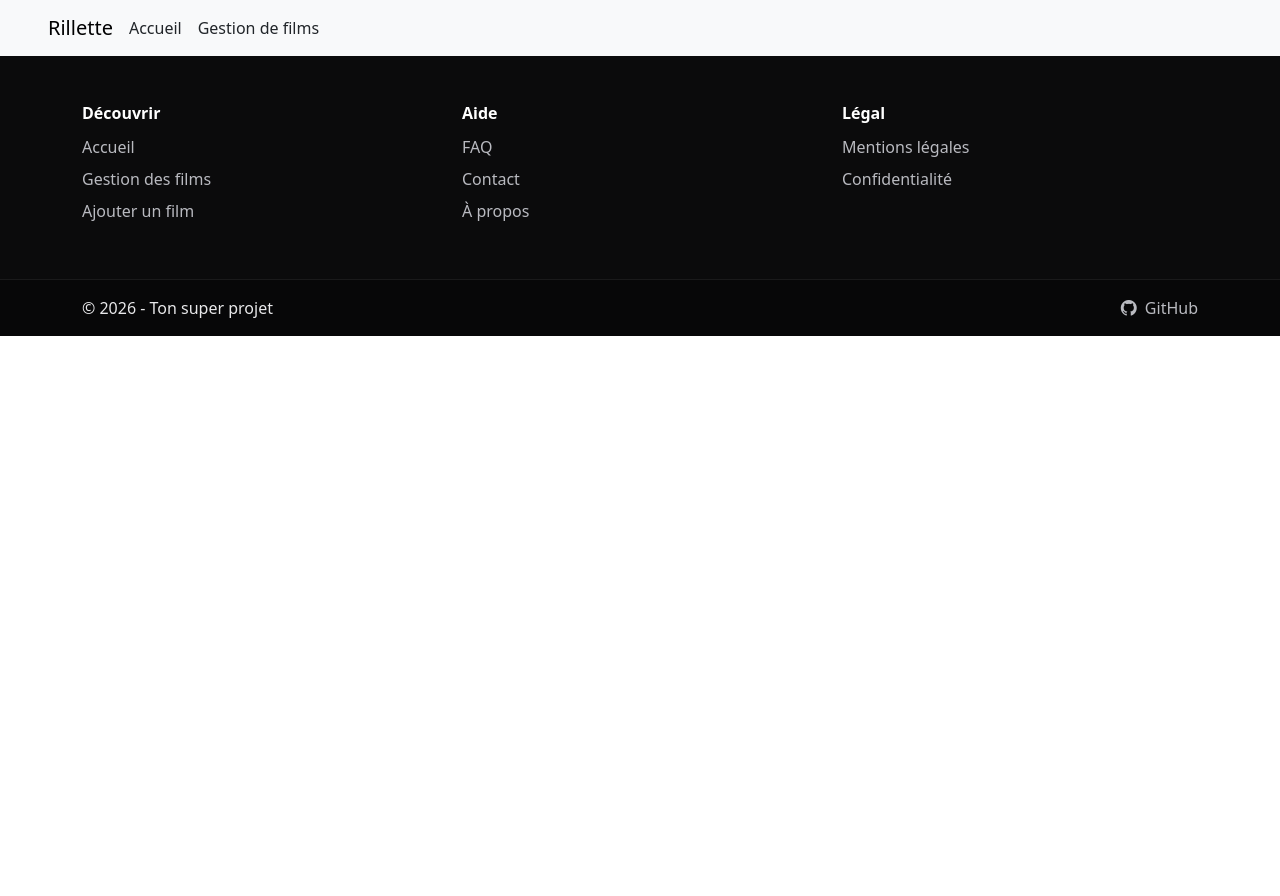
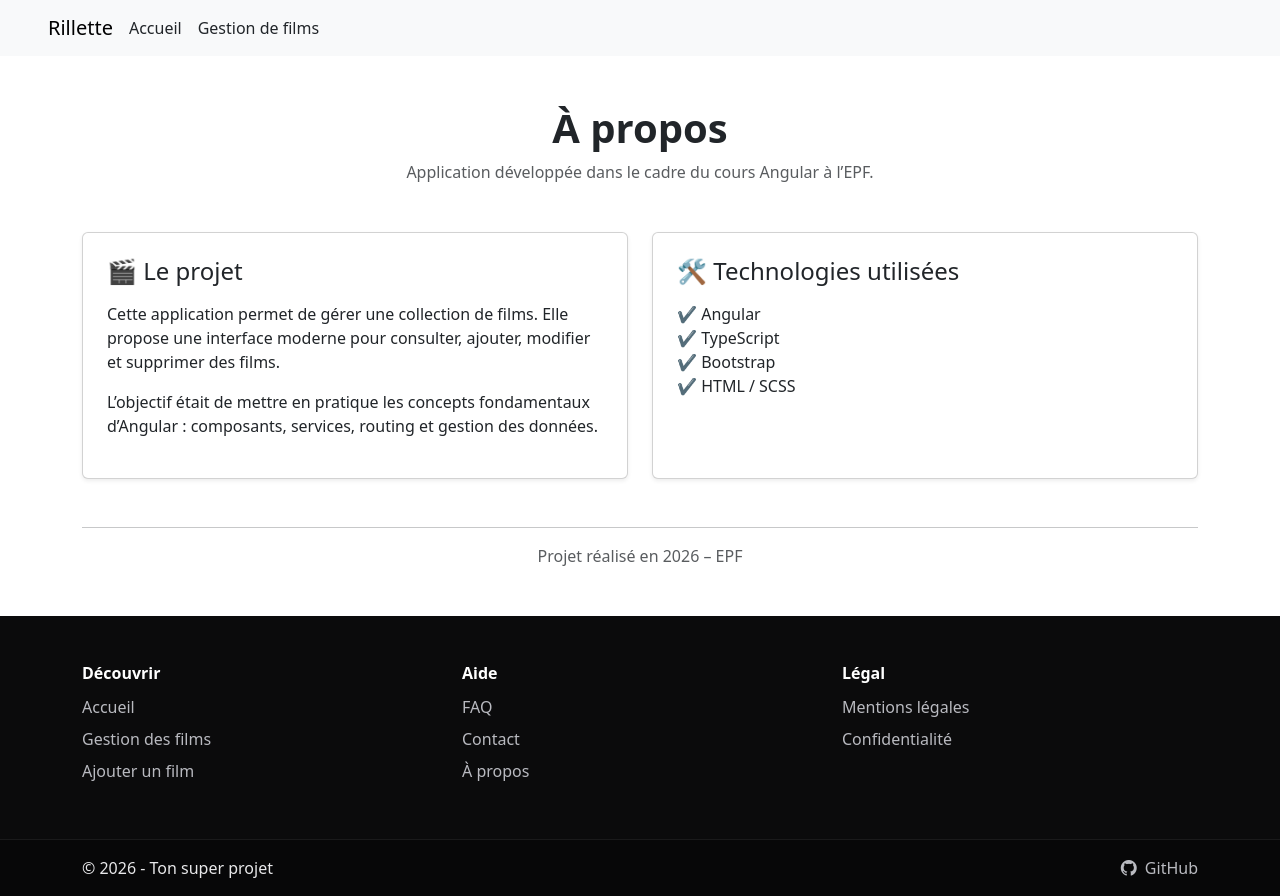
Before and after one commit to GaetanPsx/Cin-ma, an Angular app: page /a-propos in a window 1280 px wide. Before the commit the page ends 800 px from the top, so only its background shows below. Built offline with nearby package versions, Linux system fonts and the light colour scheme.

Commit message:
modif a propos

```diff
--- a/src/app/a-propos/a-propos.html
+++ b/src/app/a-propos/a-propos.html
@@ -0,0 +1,50 @@
+<div class="container py-5">
+
+  <div class="text-center mb-5">
+    <h1 class="fw-bold">À propos</h1>
+    <p class="text-muted">
+      Application développée dans le cadre du cours Angular à l’EPF.
+    </p>
+  </div>
+
+  <div class="row g-4">
+
+    <!-- Présentation -->
+    <div class="col-md-6">
+      <div class="card shadow-sm h-100 p-4">
+        <h4 class="mb-3">🎬 Le projet</h4>
+        <p>
+          Cette application permet de gérer une collection de films.
+          Elle propose une interface moderne pour consulter, ajouter,
+          modifier et supprimer des films.
+        </p>
+        <p>
+          L’objectif était de mettre en pratique les concepts fondamentaux d’Angular :
+          composants, services, routing et gestion des données.
+        </p>
+      </div>
+    </div>
+
+    <!-- Technologies -->
+    <div class="col-md-6">
+      <div class="card shadow-sm h-100 p-4">
+        <h4 class="mb-3">🛠 Technologies utilisées</h4>
+        <ul class="list-unstyled">
+          <li>✔ Angular</li>
+          <li>✔ TypeScript</li>
+          <li>✔ Bootstrap</li>
+          <li>✔ HTML / SCSS</li>
+        </ul>
+      </div>
+    </div>
+
+  </div>
+
+  <div class="text-center mt-5">
+    <hr>
+    <p class="text-muted mb-0">
+      Projet réalisé en 2026 – EPF
+    </p>
+  </div>
+
+</div>
```
